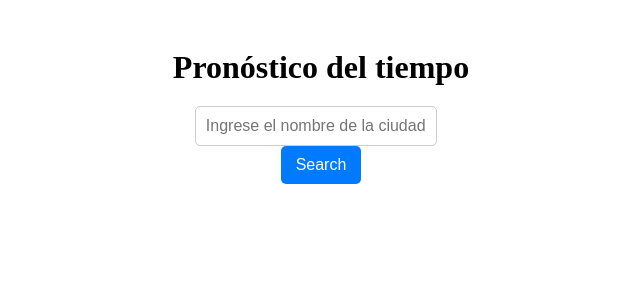
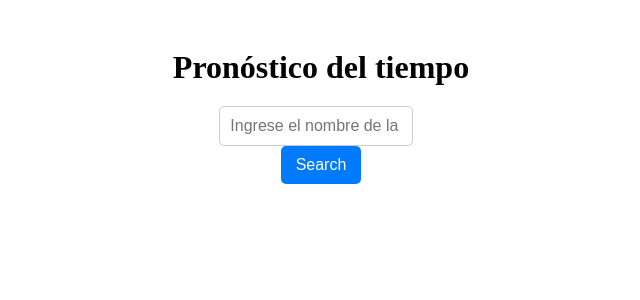
Before and after one commit to Gonzalo-diez/angular-clima, an Angular app: page / in a window 1280 px wide. Shown: the top 300 px of the page, without its empty margins (319-959 px from the left). Built offline with nearby package versions, Linux system fonts and the light colour scheme.

Commit message:
Pequeño arreglo en el input

```diff
--- a/src/features/forecast/forecast.component.scss
+++ b/src/features/forecast/forecast.component.scss
@@ -15,7 +15,7 @@
         padding: 10px;
         margin-right: 10px;
         font-size: 1rem;
-        width: 18%;
+        width: 14%;
         border: 1px solid #ccc;
         border-radius: 5px;
     }
```
